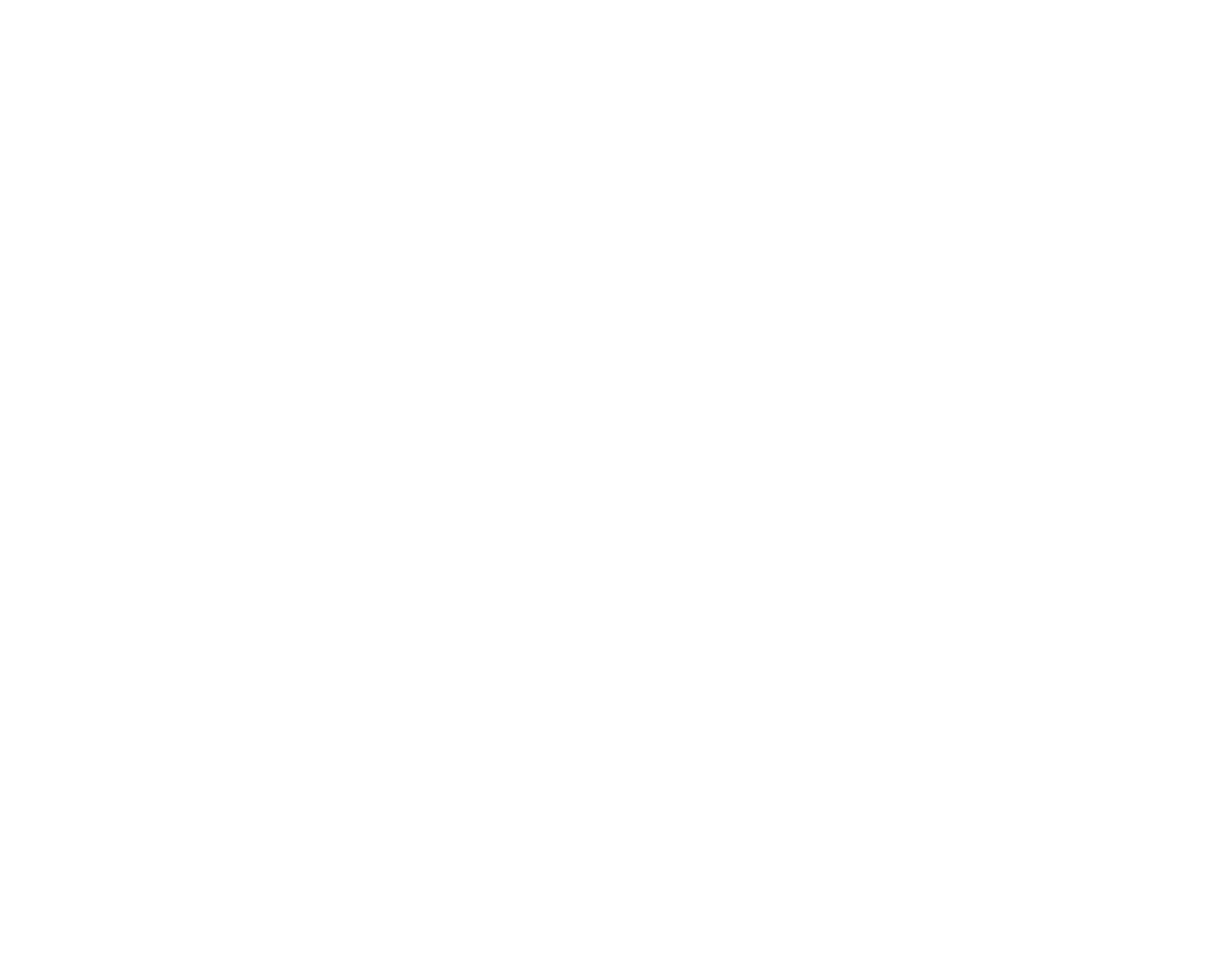
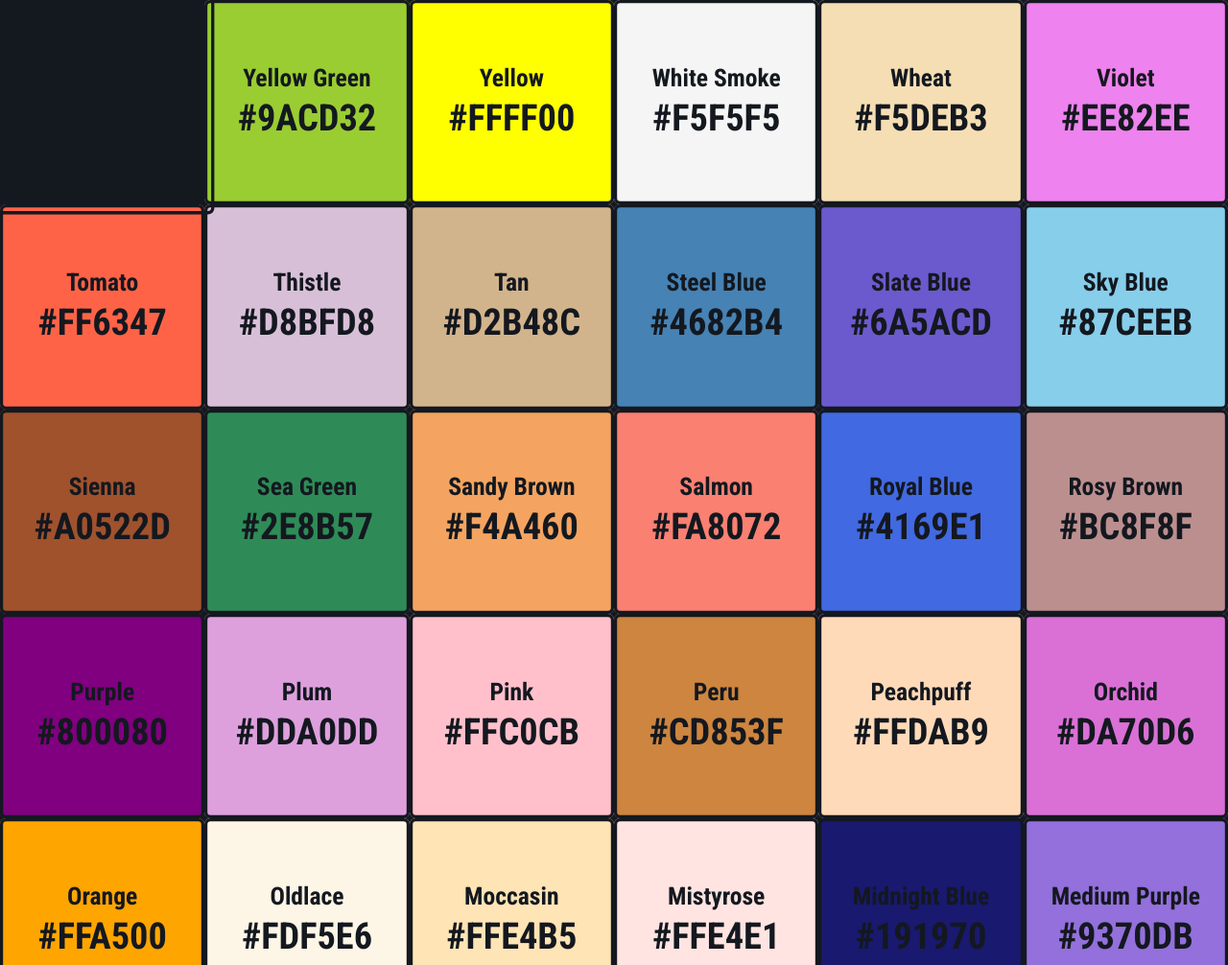
Before and after one commit to pebblecode/periodic-table-of-color, a website: page src/index.html in a window 1280 px wide. Shown: the top 1006 px of the page at 96% size. Before the commit the page ends 800 px from the top, so only its background shows below. Drawn offline with nearby package versions, Linux system fonts and the light colour scheme; files that its build step writes are made by us from their sources.

Commit message:
add styling

```diff
--- a/sass/styles.scss
+++ b/sass/styles.scss
@@ -10,8 +10,9 @@
 //===============================================================================
 // VARIABLES
 //===============================================================================
-$paper:  white;
-$ink:    black;
+$ink:    hsl( 220, 20, 10 );
+$paper:  $ink;
+
 
 //===============================================================================
 // BASCIS
@@ -41,3 +42,60 @@ body {
 //===============================================================================
 // STYLES
 //===============================================================================
+.color-list {
+  @include clearfix;
+
+  margin: 0;
+  padding: 0;
+  overflow: hidden;
+}
+
+$columns: (100% / 6);
+.color-item {
+  float: left;
+  width: $columns;
+  padding-bottom: $columns;
+  cursor: pointer;
+  transition: all .25s;
+  position: relative;
+  box-shadow: inset 0 0 0 .25vw $ink;
+  border-radius: .5vw;
+
+  &:hover {
+    transform: scale( 1.1 );
+    z-index: 999;
+  }
+}
+
+.color-info {
+  position: absolute;
+  width: 100%;
+  height: 100%;
+}
+
+.color-name,
+.color-hex {
+  display: block;
+  text-align: center;
+  font-family: 'Roboto Condensed', sans-serif;
+  font-weight: 700;
+  color: $ink;
+  position: absolute;
+  width: 100%;
+  top: 50%;
+}
+
+.color-name {
+  font-size: 2vw;
+  transform: translateY( -120% );
+}
+
+.color-hex {
+  text-transform: uppercase;
+  font-size: 3vw;
+  transform: translateY( -20% )
+}
+
+.color-hsl {
+  display: none;
+}
--- a/src/data/colors.js
+++ b/src/data/colors.js
@@ -671,7 +671,7 @@ var colorData = [
         "b": "255"
     },
     {
-        "name": "Light Goldenrod Yellow",
+        "name": "Goldenrod Yellow",
         "hex": "#fafad2",
         "h": "60",
         "s": "0.8000000000000002",
--- a/src/index.html
+++ b/src/index.html
@@ -6,14 +6,19 @@
   <meta name="viewport" content="width=device-width, initial-scale=1.0, maximum-scale=1.0, user-scalable=no">
   <title></title> <!-- ADD A TITLE! -->
 
+  <link href='http://fonts.googleapis.com/css?family=Roboto+Condensed:700' rel='stylesheet' type='text/css'>
   <link rel="stylesheet" href="css/styles.css">
 </head>
 <body>
 
   <ul id="js-color-list" class="color-list">
-    <!-- <li class="color-item">
-      <span class="color-name"></span>
-    </li> -->
+    <li class="color-item" style="background-color: ">
+      <div class="color-info">
+        <span class="color-name"></span>
+        <span class="color-hex"></span>
+
+      </div>
+    </li>
   </ul>
 
   <script src="js/vendor/jquery-2.1.1.min.js"></script>
--- a/src/js/main.js
+++ b/src/js/main.js
@@ -1,37 +1,10 @@
 (function () { 'use strict';
 
-  // var colorList =  $( '#js-color-list' );
-
-  // $.getJSON( "../data/colors.json", function ( data ) {
-
-  //   for( var i = 0; i < data.length; i++ ) {
-  //       var name = data[ i ].name,
-  //           hex = data[ i ].value;
-  //       var color = tinycolor( data[ i ].value ),
-  //           r = color.toRgb().r,
-  //           g = color.toRgb().g,
-  //           b = color.toRgb().b,
-  //           h = color.toHsl().h,
-  //           s = color.toHsl().s,
-  //           l = color.toHsl().l,
-  //           v = color.toHsv().v;
-
-  //     colorList.append(
-  //       "<li class='color' style='background-color:" + hex + "'>" + name + "," + hex + "," + h + "," + s + "," + l + "," + v + "," + r + "," + g + "," + b + "</li>"
-  //     );
-
-  //     // colorList.append(
-  //     //   '<li class="color-item" style="background-color:' + hex + '"> <span class="color-name">' + name + '</span> </li>'
-  //     // );
-  //   }
-  // });
-
-  // // var red = tinycolor( 'red' );
-  // // var h = red.toHsl().h;
+  var colorList = $( '#js-color-list' );
 
 
-  // // console.log( h );
-
-  console.log( colorData );
+  for (var i = colorData.length - 1; i >= 0; i--) {
+    colorList.append( '<li class="color-item" style="background-color:'+colorData[ i ].hex+'"><div class="color-info"><span class="color-name">'+colorData[ i ].name+'</span><span class="color-hex">'+colorData[ i ].hex+'</span></div></li>' );
+  };
 
 }()); // end 'use strict'
```
